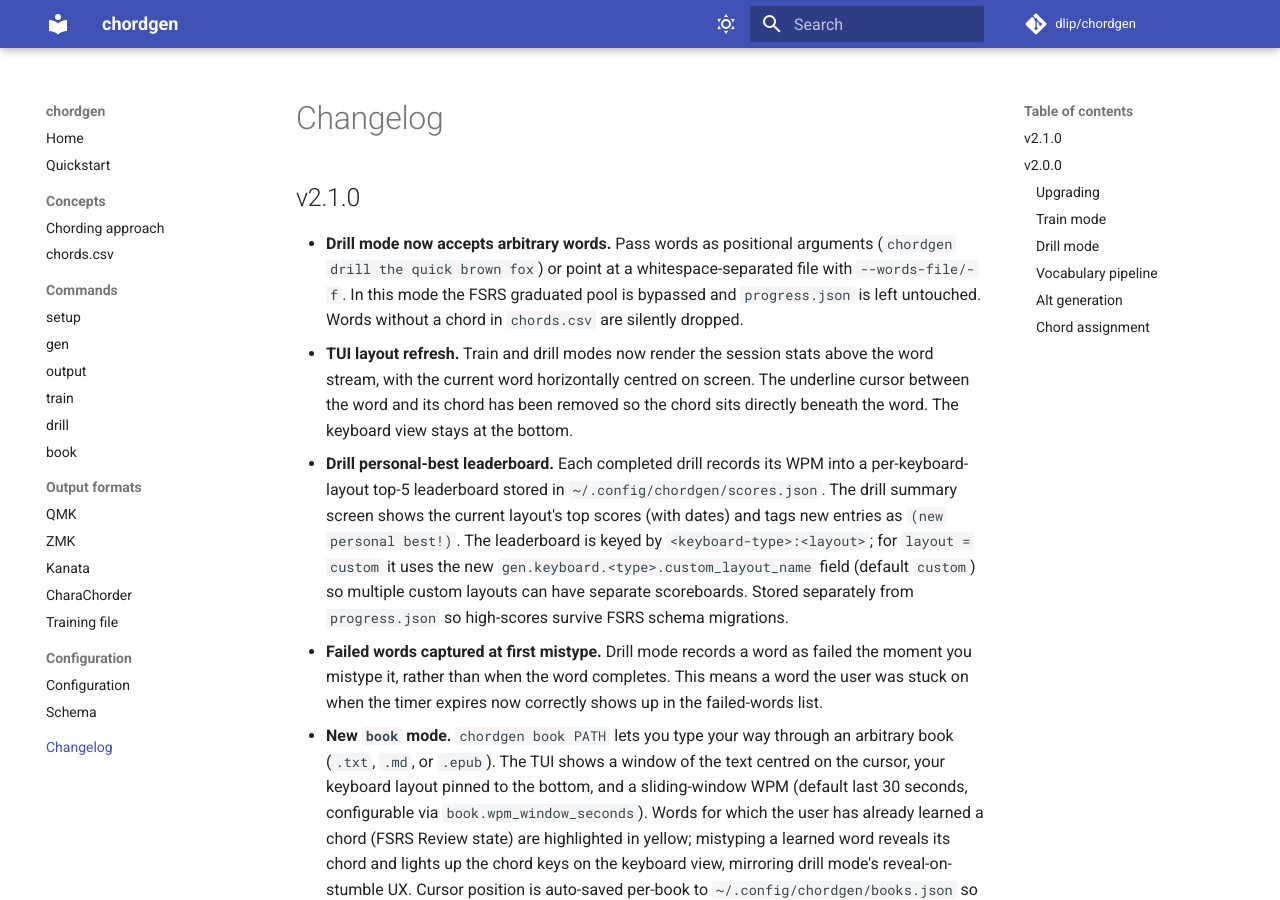
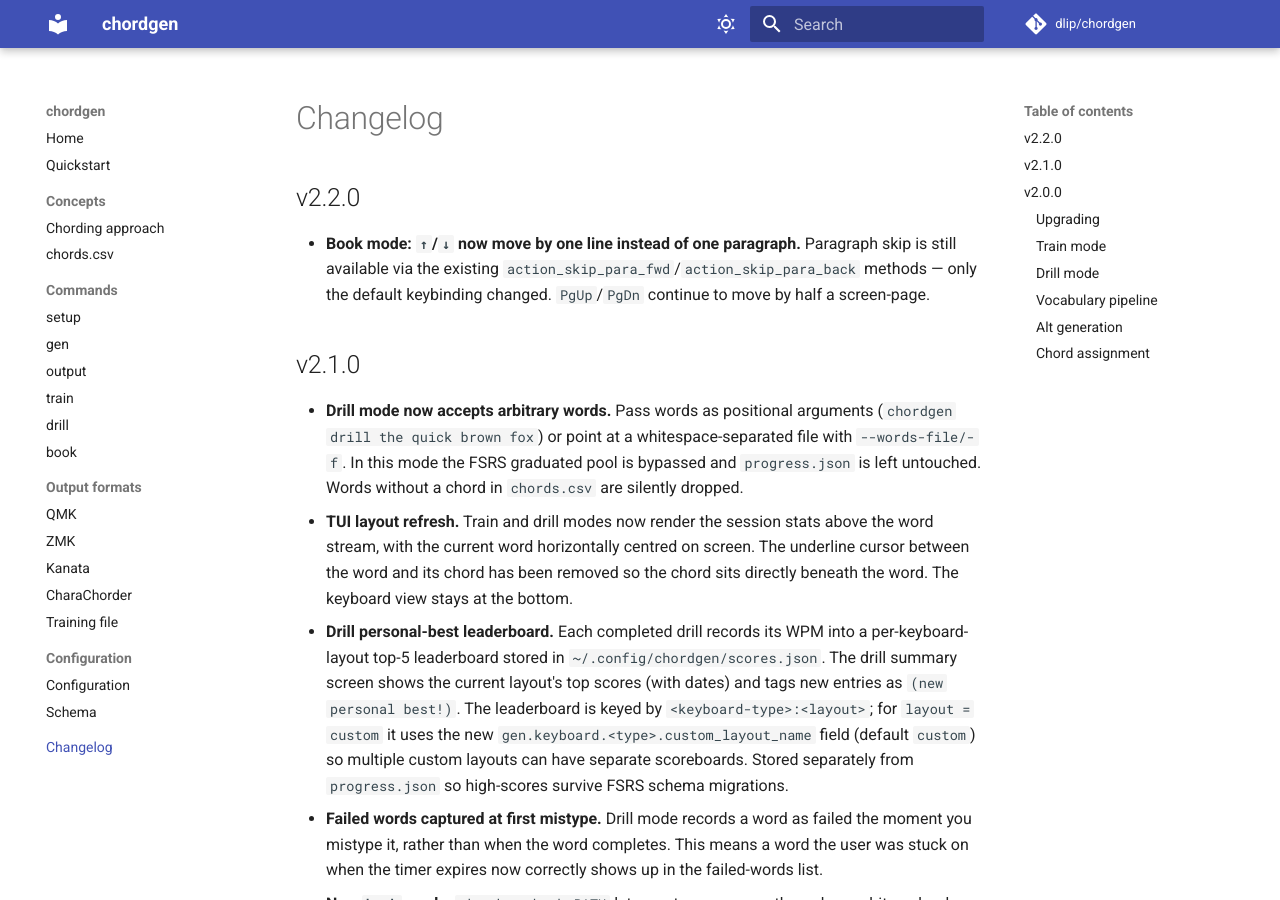
Before and after one commit to dlip/chordgen, an MkDocs documentation site: the page built from docs/changelog.md, in a window 1280 px wide and 900 px high. Built offline with MkDocs 1.6.1 and Material for MkDocs 9.7.7, drawn with Linux system fonts in a browser that asks for light colours; comment, search, counter and statistics services are not loaded.

Commit message:
book mode: up/down navigates by 1 line instead of 1 paragraph

```diff
--- a/docs/changelog.md
+++ b/docs/changelog.md
@@ -1,4 +1,12 @@
 # Changelog
+
+## v2.2.0
+
+- **Book mode: `↑`/`↓` now move by one line instead of one
+  paragraph.** Paragraph skip is still available via the existing
+  `action_skip_para_fwd`/`action_skip_para_back` methods — only the
+  default keybinding changed. `PgUp`/`PgDn` continue to move by half
+  a screen-page.
 
 ## v2.1.0
 
```
Also changed, not shown: docs/commands/book.md (+1 -1 lines), 1 other file.
